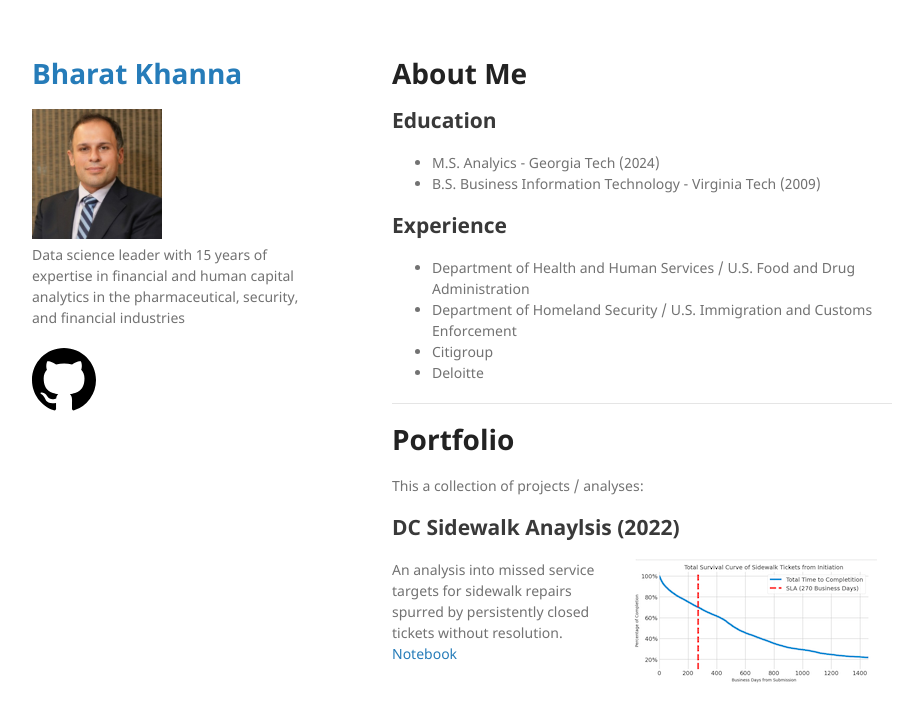
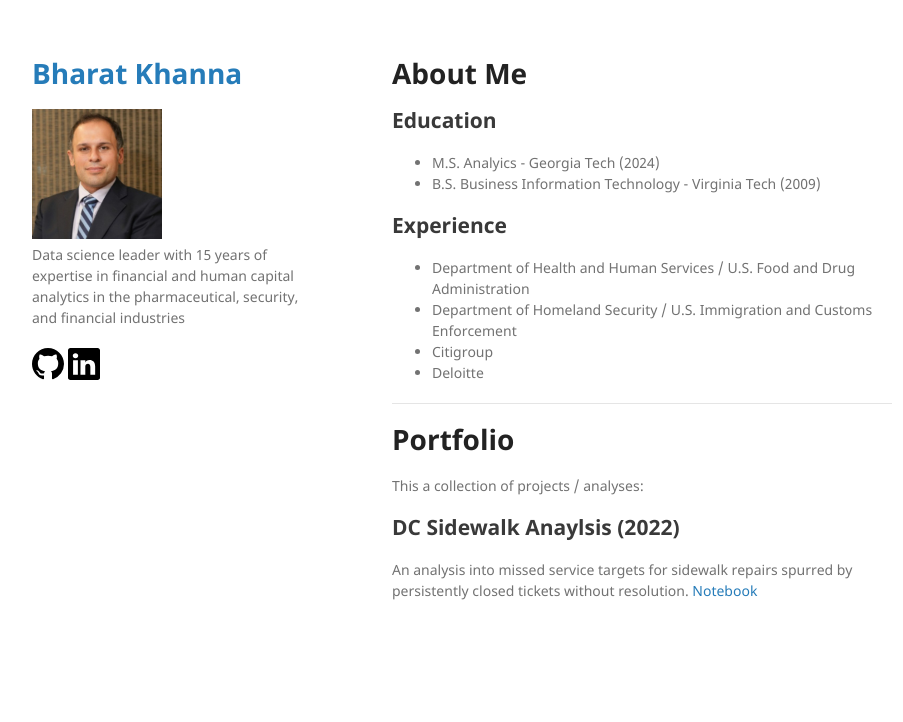
Before and after one commit to bharatbk/bharatbk.github.io, a Jekyll site: the page built from index.md, in a window 1280 px wide. Shown: the top 722 px of the page, without its empty margins (178-1081 px from the left). Built offline with Jekyll 4.4.1, drawn with Linux system fonts in a browser that asks for light colours; our own code applies the rules of GitHub Pages for plain Markdown files.

Commit message:
Fix logo LinkedIn

```diff
--- a/_layouts/default.html
+++ b/_layouts/default.html
@@ -28,7 +28,11 @@
         {% endif %}
 
         {% if site.github.is_user_page %}
-        <p class="view"><a href="{{ site.github.owner_url }}"><img src="./assets/img/github.svg" height="64px" with="64px" alt="Github" ></a></p>
+        <p class="view">
+          <a href="{{ site.github.owner_url }}"><img src="./assets/img/github.svg" height="32px" with="32px" alt="Github" ></a>
+          <a href="https://www.linkedin.com/in/bharatk/"><img src="./assets/img/linkedin.svg" height="32px" with="32px" alt="LinkedIn" ></a>
+
+        </p>
         {% endif %}
 
         {% if site.show_downloads %}
--- a/index.md
+++ b/index.md
@@ -21,6 +21,5 @@ layout: default
 This a collection of projects / analyses:
 
 ## DC Sidewalk Anaylsis (2022)
-<img src="./assets/img/dc_sidewalk_screen.png" style="float: right; margin: 0px 15px 15px 0px;" />
 An analysis into missed service targets for sidewalk repairs spurred by persistently closed tickets without resolution.
 [Notebook](https://github.com/bharatbk/dc_sidewalk_analysis/blob/main/Increasing%20Resources%20for%20Sidewalk%20Repair%20Public.ipynb)
```
